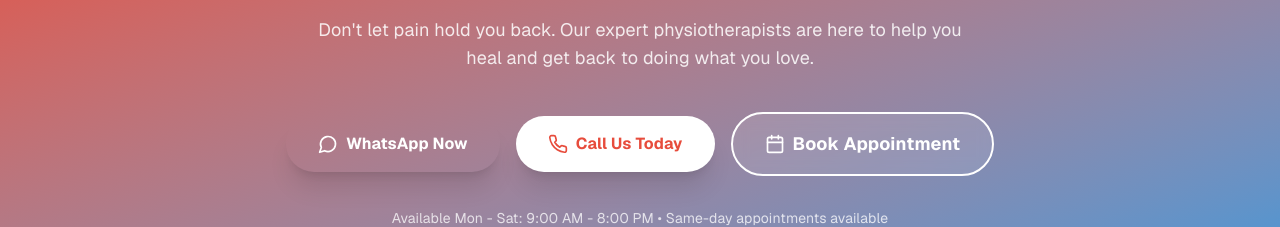
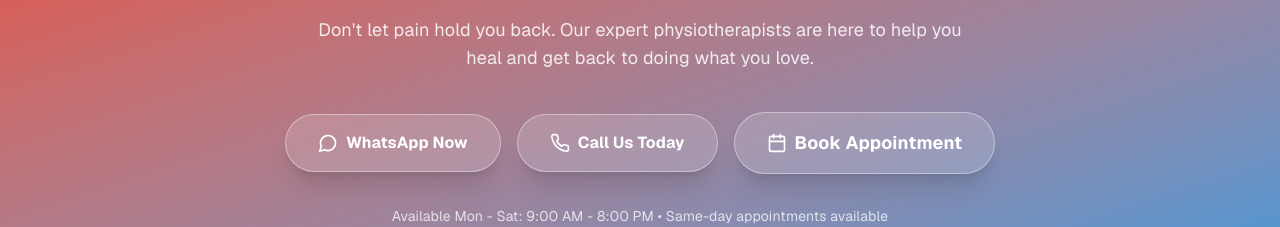
Before and after one commit to TheCreativeNitish/physiotherapy-website-design, a Next.js app: page / in a window 1280 px wide. Shown: the part 6597-6824 px from the top of the page. Built offline with nearby package versions, Linux system fonts and the light colour scheme.

Commit message:
CTA Button update

```diff
--- a/components/home/cta-strip.tsx
+++ b/components/home/cta-strip.tsx
@@ -15,24 +15,28 @@ export function CTAStrip() {
           Don't let pain hold you back. Our expert physiotherapists are here to help you heal and get back to doing what you love.
         </p>
 
-        <div className="mt-10 flex flex-wrap items-center justify-center gap-4">
+        <div className="mt-10 flex flex-col items-center justify-center gap-4 sm:flex-row">
           <a
             href="https://wa.me/919876543210"
             target="_blank"
             rel="noopener noreferrer"
-            className="flex items-center gap-2 rounded-full bg-whatsapp px-8 py-4 text-base font-bold text-white shadow-xl transition-all hover:scale-105 hover:shadow-2xl"
+            className="inline-flex w-full items-center justify-center gap-2 rounded-full border border-white/40 bg-white/15 px-8 py-4 text-base font-bold text-white shadow-xl transition-all hover:scale-105 hover:border-white/70 hover:bg-white/25 hover:shadow-2xl sm:w-auto"
           >
             <MessageCircle className="h-5 w-5" />
             WhatsApp Now
           </a>
           <a
             href="tel:+919876543210"
-            className="flex items-center gap-2 rounded-full bg-white px-8 py-4 text-base font-bold text-primary shadow-xl transition-all hover:scale-105 hover:shadow-2xl"
+            className="inline-flex w-full items-center justify-center gap-2 rounded-full border border-white/40 bg-white/15 px-8 py-4 text-base font-bold text-white shadow-xl transition-all hover:scale-105 hover:border-white/70 hover:bg-white/25 hover:shadow-2xl sm:w-auto"
           >
             <Phone className="h-5 w-5" />
             Call Us Today
           </a>
-          <BookAppointmentButton variant="outline" size="lg">
+          <BookAppointmentButton
+            variant="ghost"
+            size="lg"
+            className="w-full border border-white/40 bg-white/15 text-white shadow-xl transition-all hover:scale-105 hover:border-white/70 hover:bg-white/25 hover:shadow-2xl sm:w-auto"
+          >
             <Calendar className="h-5 w-5" />
             Book Appointment
           </BookAppointmentButton>
```
